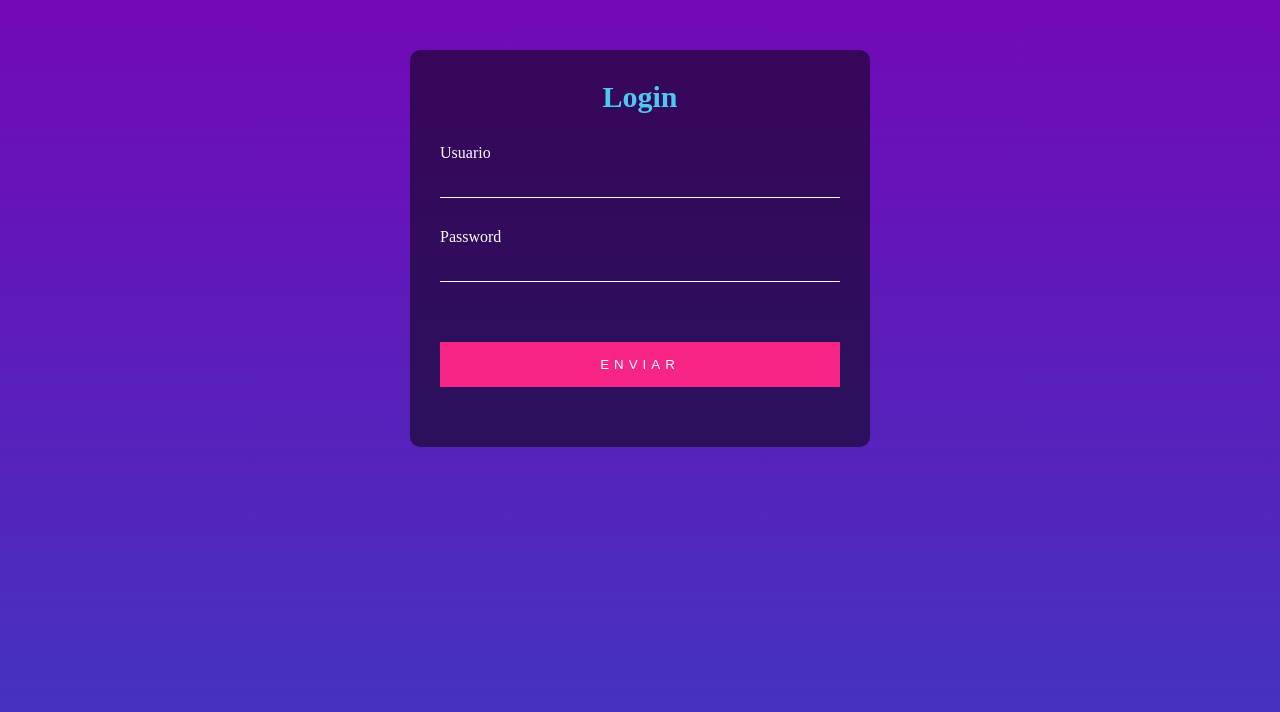
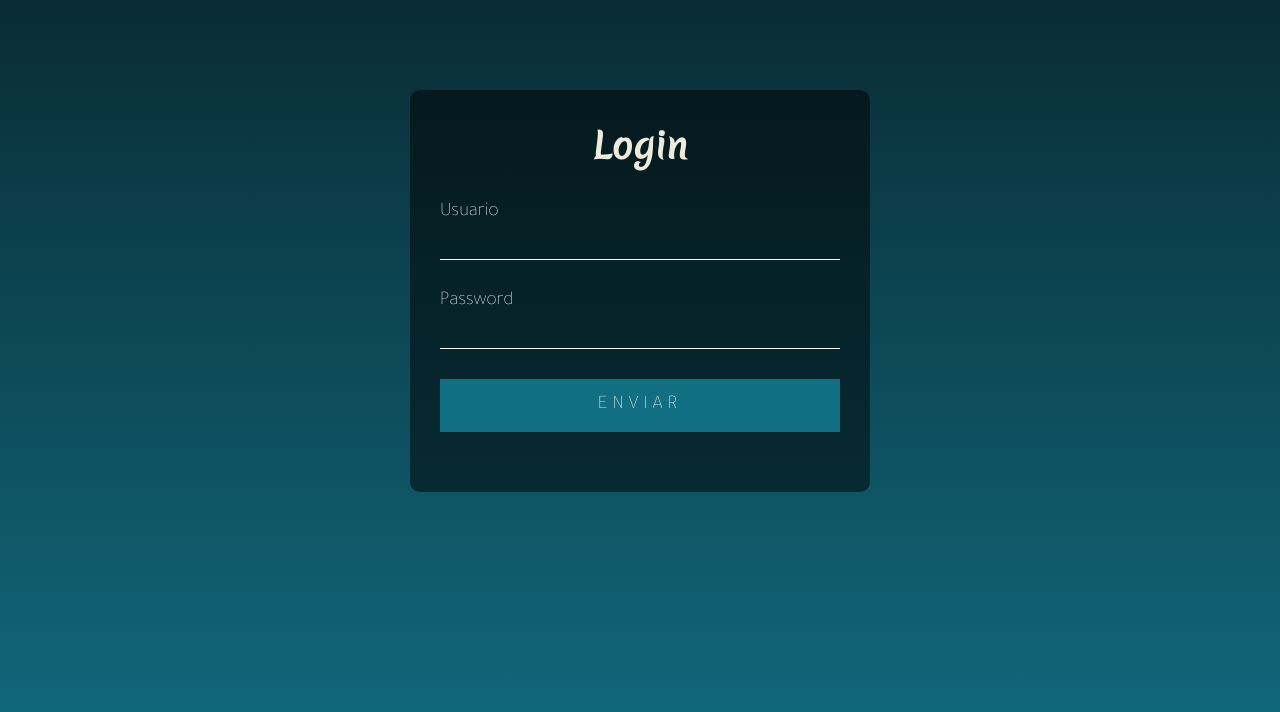
Before and after one commit to joel10r/57.-Formulario-Login-con-HTML-y-CSS, a plain HTML site: page index.html in a window 1280 px wide. Drawn offline with Linux system fonts and the light colour scheme.

Commit message:
Cambio de Fuentes y Paleta de colores

```diff
--- a/css/estilos.css
+++ b/css/estilos.css
@@ -5,11 +5,11 @@ html{
 body{
     margin: 0;
     padding: 0;
-    background: linear-gradient(#7209b7, #3f37c0);
+    background: linear-gradient(#092c35, #126E82);
 }
 
 .contenedor{
-    margin: 50px auto;
+    margin: 90px auto;
     width: 400px;
     padding:  30px;
     background:  rgba(0, 0, 0, .5);
@@ -19,13 +19,16 @@ body{
 .contenedor h2{
     margin: 0 0 30px;
     padding:  0;
-    font-size: 30px;
-    color: #4cc9f0;
+    font-size: 35px;
+    color: #EEEBDD;
     text-align: center;
+    font-family: "Merienda";
 }
 
 .contenedor .elemento label{
     color: #fff;
+    font-family: "Tajawal";
+    font-size: larger;
 }
 
 .contenedor .elemento input{
@@ -39,11 +42,18 @@ body{
 }
 
 .contenedor .elemento input[type="submit"]{
-    background-color: #F72585;
+    background-color: #126E82;
     border: none;
     letter-spacing: 5px;
     text-transform: uppercase;
     cursor: pointer;
     padding: 15px;
-    margin-top: 30px;
+    margin-top: 30pxx;
+    font-family: "Tajawal";
+    font-size: larger;
 }
+
+.contenedor .elemento input[type="submit"]:hover{
+    background-color: #021418;
+    color: white;
+}
--- a/index.html
+++ b/index.html
@@ -4,8 +4,11 @@
     <meta charset="UTF-8">
     <meta http-equiv="X-UA-Compatible" content="IE=edge">
     <meta name="viewport" content="width=device-width, initial-scale=1.0">
-    <title>Formulario Login</title>
+    <title>Login</title>
+    <link rel="shortcut icon" href="/imagen/login.png">
     <link href="/css/estilos.css" rel="stylesheet"/>
+    <link href="https://fonts.googleapis.com/css2?family=Merienda&display=swap" rel="stylesheet">
+    <link href="https://fonts.googleapis.com/css2?family=Tajawal:wght@200&display=swap" rel="stylesheet">
 </head>
 <body>
     <div class="contenedor">
```
Also changed, not shown: imagen/login.png (added).
